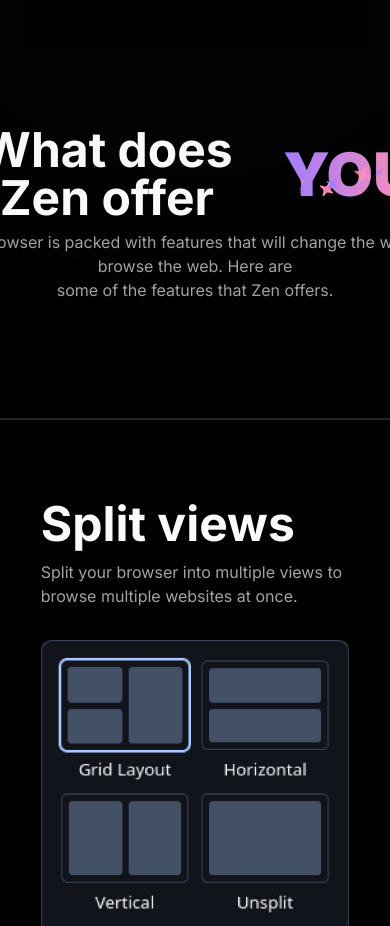
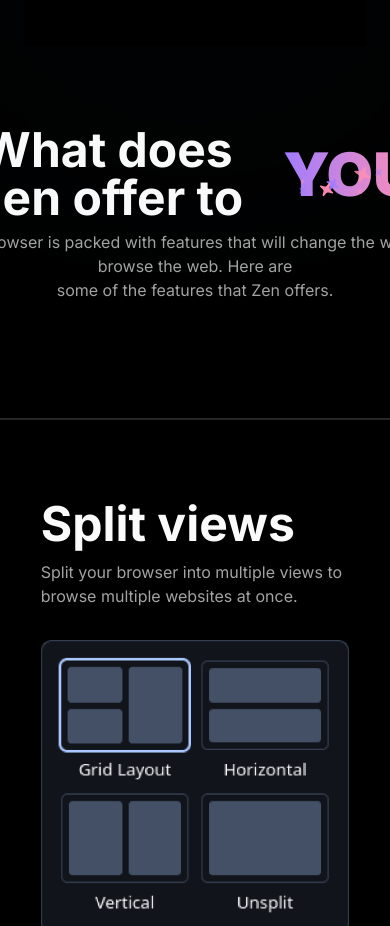
Before and after one commit to zen-browser/www, a Next.js app: page / in a window 390 px wide. Shown: the part 820-1746 px from the top of the page. Built offline with nearby package versions, Linux system fonts and the light colour scheme.

Commit message:
refactor: Update Features component layout for improved responsiveness

```diff
--- a/src/components/features.tsx
+++ b/src/components/features.tsx
@@ -35,7 +35,7 @@ export default function Features() {
   return (
     <div>
       {/*<TextReveal text="Zen will change the way you browse the web. 🌟" />*/}
-      <h1 className="text-5xl font-bold mt-20 text-center flex justify-center items-center mb-2">What does Zen offer <SparklesText className="mx-2" text="YOU" />?</h1>
+      <h1 className="text-5xl font-bold mt-20 text-center flex justify-center items-center mb-2">What does Zen offer to <SparklesText className="mx-2" text="YOU" />?</h1>
       <p className="text-muted-foreground text-center mb-24">Zen Browser is packed with features that will change the way you browse the web. Here are<br/> some of the features that Zen offers.</p>
       <div className="flex flex-col lg:flex-row w-full mt-4 p-5 lg:p-0">
         <div className="w-full flex mx-auto lg:mx-0 flex-col lg:mb-24 lg:ml-4 lg:mt-24">
```
